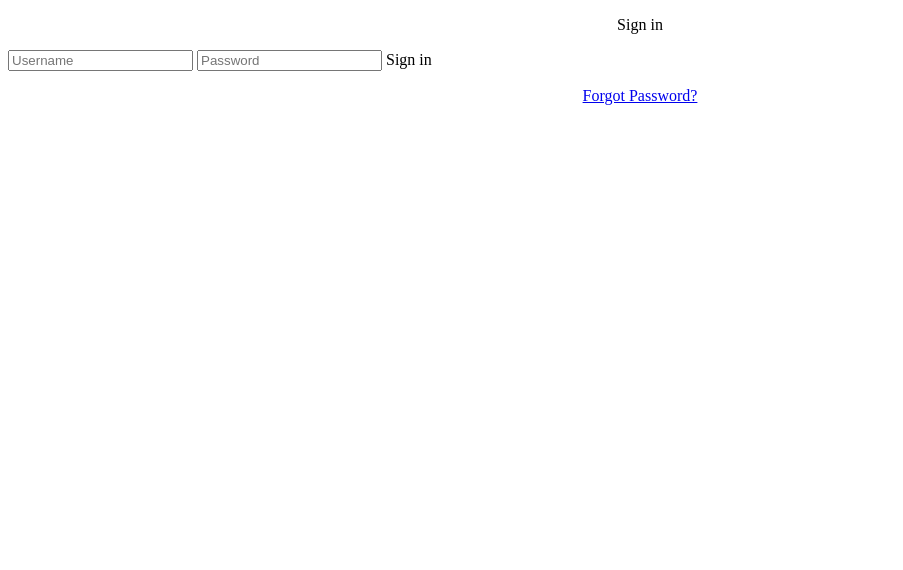
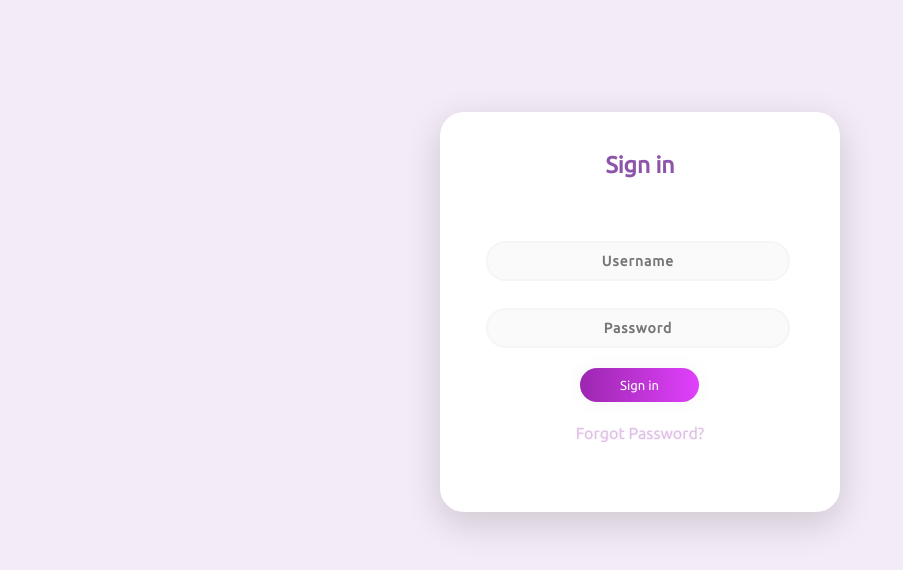
Before and after one commit to ibrahimdiriye/ibrahimdiriye.github.io, a plain HTML site: page index.html in a window 1280 px wide. Shown: the whole page, without its empty margins (0-903 px from the left). Drawn offline with Linux system fonts and the light colour scheme.

Commit message:
Fixed the stylesheet reference in the HTML file

```diff
--- a/index.html
+++ b/index.html
@@ -2,7 +2,8 @@
 <html>
 
   <head>
-    <link rel="stylesheet" href="css/style.css">
+    <link rel="stylesheet"
+    href="stylesheet.css">
     <link href="https://fonts.googleapis.com/css?family=Ubuntu" rel="stylesheet">
       <meta name="viewport" content="width=device-width, initial-scale=1" />
       <link rel="stylesheet" href="path/to/font-awesome/css/font-awesome.min.css">
--- a/stylesheet.css
+++ b/stylesheet.css
@@ -1,6 +1,4 @@
-
-
-        body {
+body {
         background-color: #F3EBF6;
         font-family: 'Ubuntu', sans-serif;
     }
```
